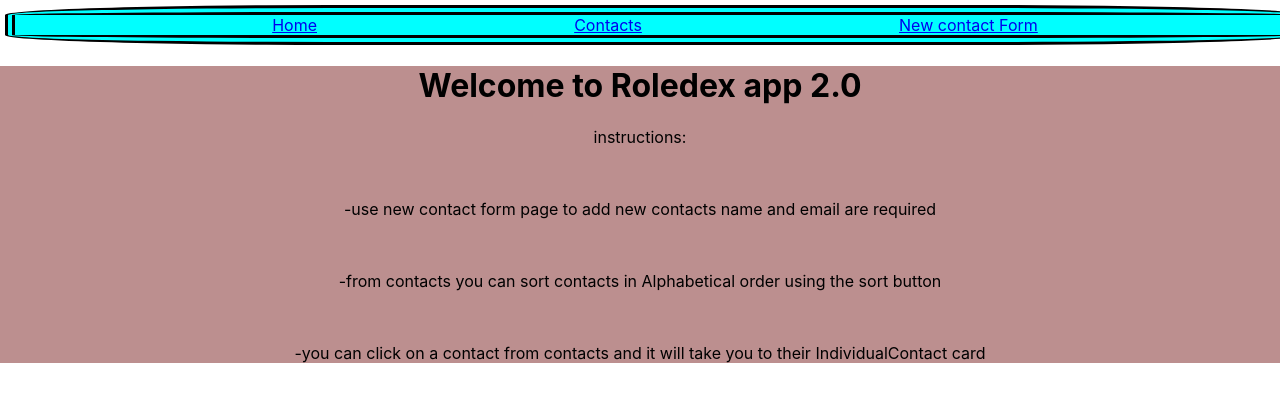
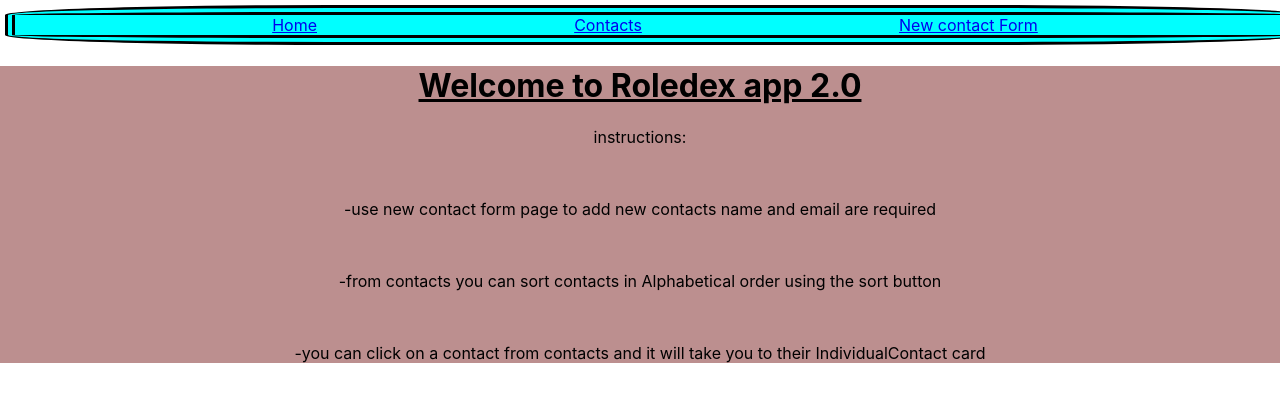
Before and after one commit to mrcollier91/roledex2.0-app, a React (Create React App) app: page / in a window 1280 px wide. Shown: the top 402 px of the page. Built offline with nearby package versions, Linux system fonts and the light colour scheme.

Commit message:
clean up styling on home page

```diff
--- a/src/index.css
+++ b/src/index.css
@@ -48,3 +48,10 @@ code {
 #instructions{
   background-color: rosybrown;
 }
+
+#welcome{
+  text-decoration: dotted;
+  text-shadow: 100%;
+  text-decoration-color: blueviolet;
+  text-decoration: underline;
+}
```
